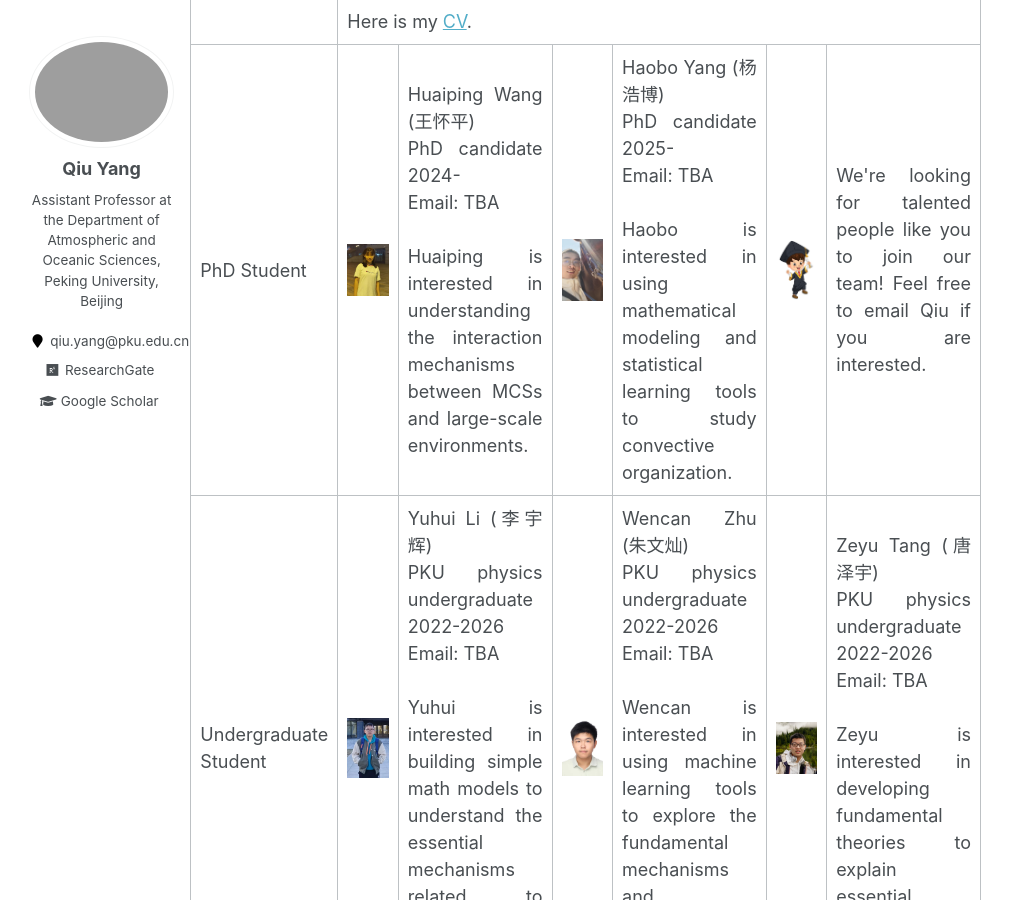
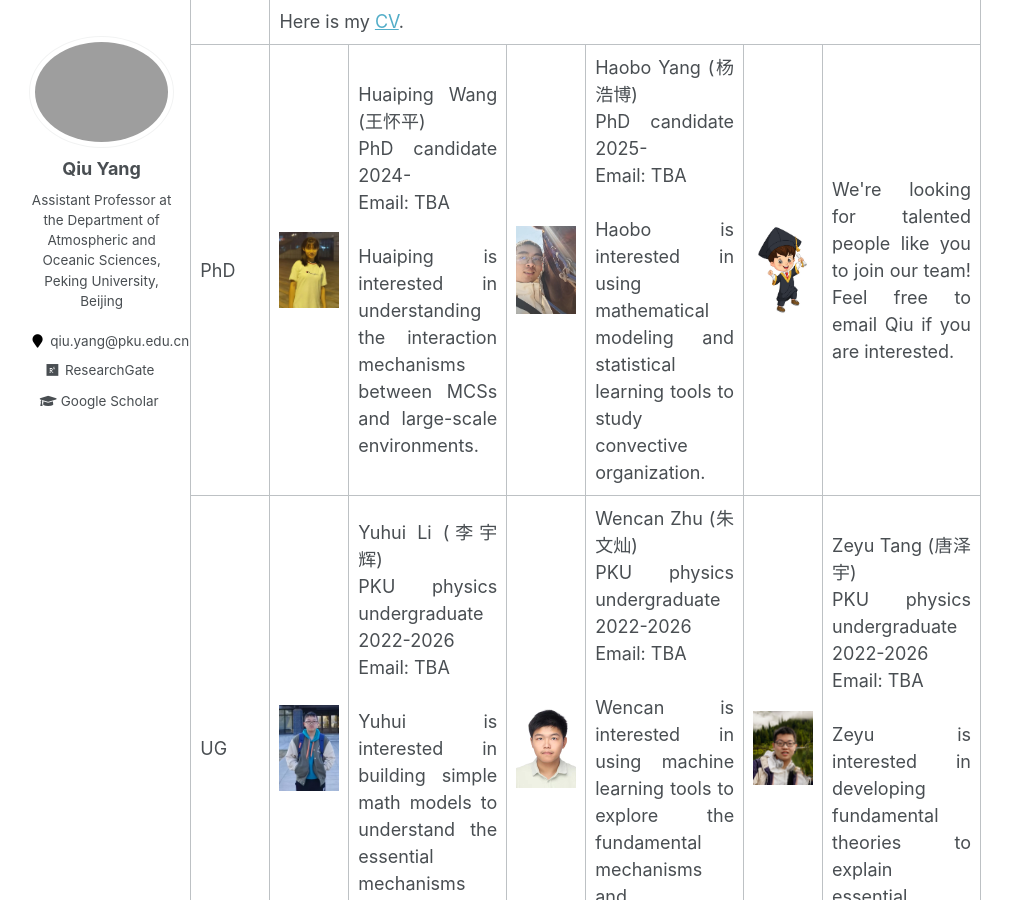
Before and after one commit to qiuyang50/qiuyang50.github.io, a Jekyll site: the page built from _pages/group.md, in a window 1280 px wide and 900 px high, scrolled down 269 px. Shown: the whole window, without its empty margins (135-1147 px from the left). Built offline with Jekyll 4.4.1, drawn with Linux system fonts in a browser that asks for light colours.

Commit message:
Update group.md

```diff
--- a/_pages/group.md
+++ b/_pages/group.md
@@ -12,7 +12,7 @@ author_profile: true
     <td width="90%" colspan="6">Qiu Yang (杨邱)<br>Assistant Professor<br>Department of Atmospheric and Oceanic Sciences<br>School of Physics, Peking University, Beijing, China<br>Email: qiu.yang@pku.edu.cn<br><br>Here is my <a href="https://qiuyang50.github.io/files/CV_Qiu_Yang.pdf">CV</a>.</td>
   </tr>
   <tr>
-    <td>PhD Student</td>
+    <td>PhD</td>
     <td width="10%"><img src="/images/HuaipingWang_2024PhD.jpg" alt="drawing"/></td>
     <td width="20%">Huaiping Wang (王怀平)<br>PhD candidate 2024-<br>Email: TBA <br><br>Huaiping is interested in understanding the interaction mechanisms between MCSs and large-scale environments.</td>
     <td width="10%"><img src="/images/HaoboYang_2025PhD.jpg"    alt="drawing"/></td>
@@ -21,7 +21,7 @@ author_profile: true
     <td width="20%">We're looking for talented people like you to join our team! Feel free to email Qiu if you are interested.</td>
   </tr>
   <tr>
-    <td>Undergraduate Student</td>
+    <td>UG</td>
     <td width="10%"><img src="/images/YuhuiLi_2022Undergraduate.jpg"   alt="drawing"/></td>
     <td width="20%">Yuhui Li (李宇辉) <br>PKU physics undergraduate 2022-2026<br>Email: TBA <br><br>Yuhui is interested in building simple math models to understand the essential mechanisms related to convective self-aggregation.</td>
     <td width="10%"><img src="/images/WencanZhu_2022Undergraduate.jpg" alt="drawing"/></td>
```
